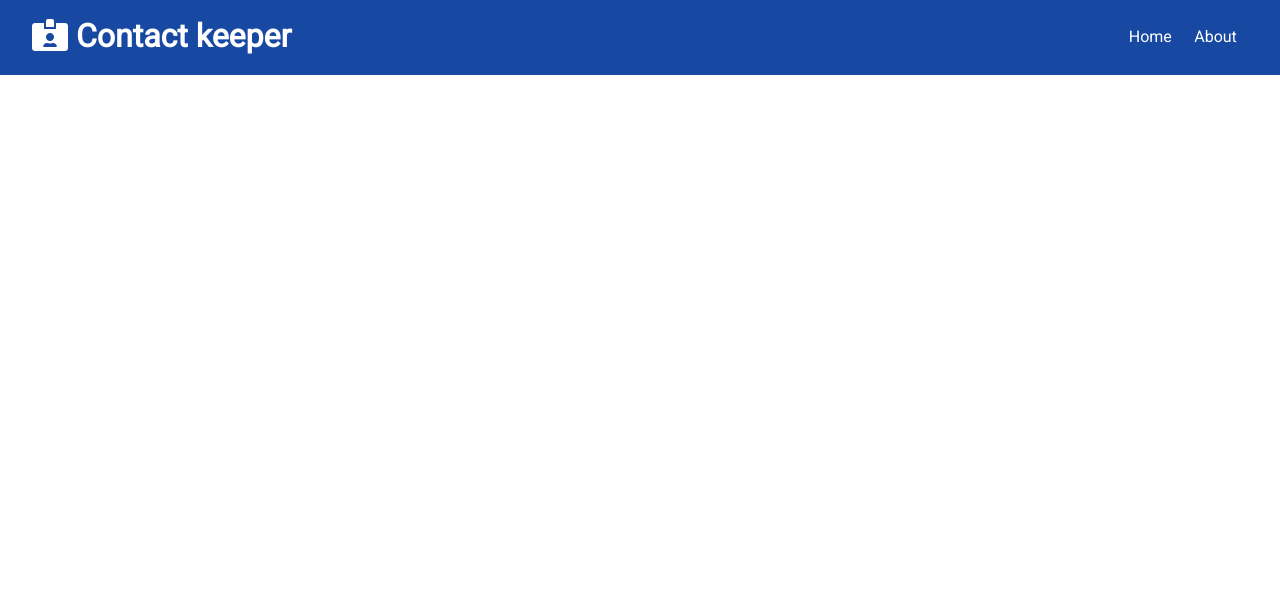
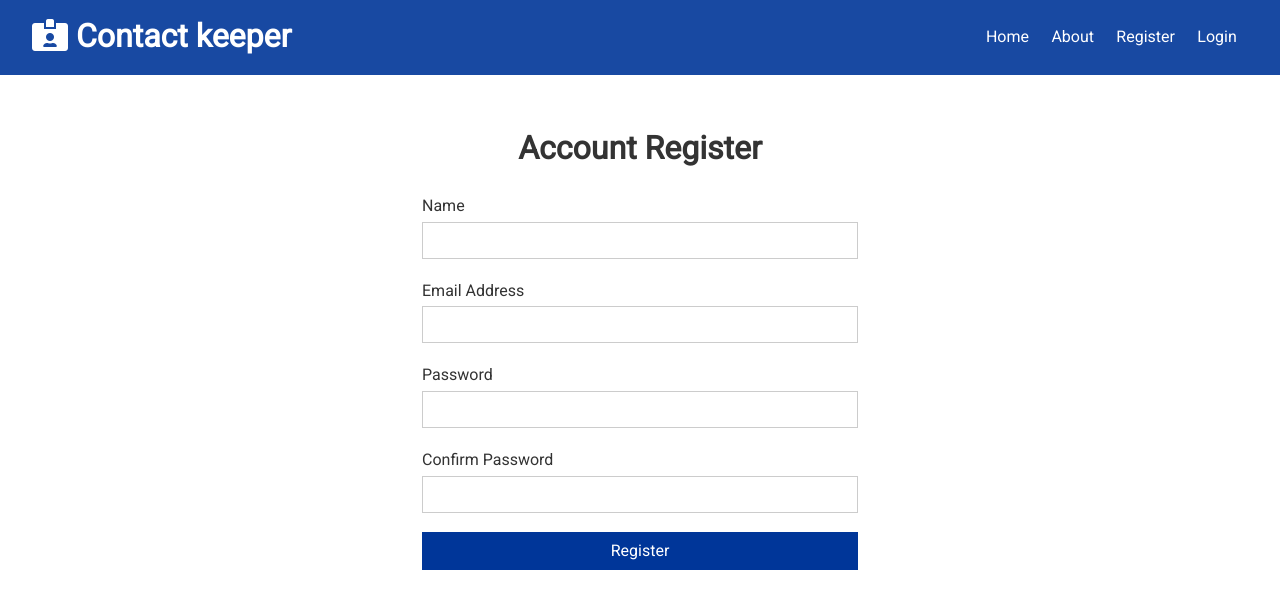
Before and after one commit to mansimaurya19/Contact-Keeper, a React (Create React App) app in the folder client/: page /register in a window 1280 px wide. Shown: the top 608 px of the page. Built offline with nearby package versions, Linux system fonts and the light colour scheme.

Commit message:
'contact-keeper'

```diff
--- a/client/src/App.js
+++ b/client/src/App.js
@@ -3,6 +3,8 @@
 import Navbar from './components/layout/Navbar';
 import Home from './components/pages/Home';
 import About from './components/pages/About';
+import Register from './components/auth/Register';
+import Login from './components/auth/Login';
 import ContactState from './context/contact/ContactState';
 import AuthState from './context/auth/AuthState';
 import './App.css';
@@ -18,6 +20,8 @@
               <Switch>
                 <Route exact path='/' component={Home} />
                 <Route exact path='/about' component={About} />
+                <Route exact path='/register' component={Register} />
+                <Route exact path='/login' component={Login} />
               </Switch>
             </div>
           </Fragment>
--- /dev/null
+++ b/client/src/components/auth/Login.js
@@ -0,0 +1,46 @@
+import React, { useState } from 'react';
+
+const Login = () => {
+  const [user, setUser] = useState({
+    email: '',
+    password: '',
+  });
+  const { email, password } = user;
+
+  const onChange = (e) => setUser({ ...user, [e.target.name]: e.target.value });
+  const onSubmit = (e) => {
+    e.preventDefault();
+    console.log('Login Submit');
+  };
+
+  return (
+    <div className='form-container'>
+      <h1>
+        Account Login <span className='text-primary'></span>
+      </h1>
+      <form onSubmit={onSubmit}>
+        <div className='form-group'>
+          <label htmlFor='email'>Email Address</label>
+          <input type='email' name='email' value={email} onChange={onChange} />
+        </div>
+        <div className='form-group'>
+          <label htmlFor='password'>Password</label>
+          <input
+            type='password'
+            name='password'
+            value={password}
+            onChange={onChange}
+          />
+        </div>
+
+        <input
+          type='submit'
+          value='Login'
+          className='btn btn-primary btn-block'
+        />
+      </form>
+    </div>
+  );
+};
+
+export default Login;
--- /dev/null
+++ b/client/src/components/auth/Register.js
@@ -0,0 +1,60 @@
+import React, { useState } from 'react';
+
+const Register = () => {
+  const [user, setUser] = useState({
+    name: '',
+    email: '',
+    password: '',
+    password2: '',
+  });
+  const { name, email, password, password2 } = user;
+
+  const onChange = (e) => setUser({ ...user, [e.target.name]: e.target.value });
+  const onSubmit = (e) => {
+    e.preventDefault();
+    console.log('Register Submit');
+  };
+
+  return (
+    <div className='form-container'>
+      <h1>
+        Account Register <span className='text-primary'></span>
+      </h1>
+      <form onSubmit={onSubmit}>
+        <div className='form-group'>
+          <label htmlFor='name'>Name</label>
+          <input type='text' name='name' value={name} onChange={onChange} />
+        </div>
+        <div className='form-group'>
+          <label htmlFor='email'>Email Address</label>
+          <input type='email' name='email' value={email} onChange={onChange} />
+        </div>
+        <div className='form-group'>
+          <label htmlFor='password'>Password</label>
+          <input
+            type='password'
+            name='password'
+            value={password}
+            onChange={onChange}
+          />
+        </div>
+        <div className='form-group'>
+          <label htmlFor='password2'>Confirm Password</label>
+          <input
+            type='password'
+            name='password2'
+            value={password2}
+            onChange={onChange}
+          />
+        </div>
+        <input
+          type='submit'
+          value='Register'
+          className='btn btn-primary btn-block'
+        />
+      </form>
+    </div>
+  );
+};
+
+export default Register;
--- a/client/src/components/layout/Navbar.js
+++ b/client/src/components/layout/Navbar.js
@@ -1,26 +1,36 @@
-import React from 'react'
-import PropTypes from 'prop-types'
-import { Link } from 'react-router-dom'
+import React from 'react';
+import PropTypes from 'prop-types';
+import { Link } from 'react-router-dom';
 const Navbar = ({ title, icon }) => {
   return (
-        <div className="navbar bg-primary">
+    <div className='navbar bg-primary'>
       <h1>
         <i className={icon} /> {title}
       </h1>
       <ul>
-                <li>< Link to='/'>Home</Link>    </li>
-                <li>< Link to='/about'>About</Link>    </li>
+        <li>
+          <Link to='/'>Home</Link>{' '}
+        </li>
+        <li>
+          <Link to='/about'>About</Link>{' '}
+        </li>
+        <li>
+          <Link to='/register'>Register</Link>{' '}
+        </li>
+        <li>
+          <Link to='/login'>Login</Link>{' '}
+        </li>
       </ul>
     </div>
-    )
-}
+  );
+};
 Navbar.propTypes = {
   title: PropTypes.string.isRequired,
   icon: PropTypes.string,
-}
+};
 Navbar.defaultProps = {
   title: 'Contact keeper',
-    icon: 'fas fa-id-card-alt'
-}
+  icon: 'fas fa-id-card-alt',
+};
 
-export default Navbar
+export default Navbar;
```
Lines whose indentation alone changed are shown as unchanged.
